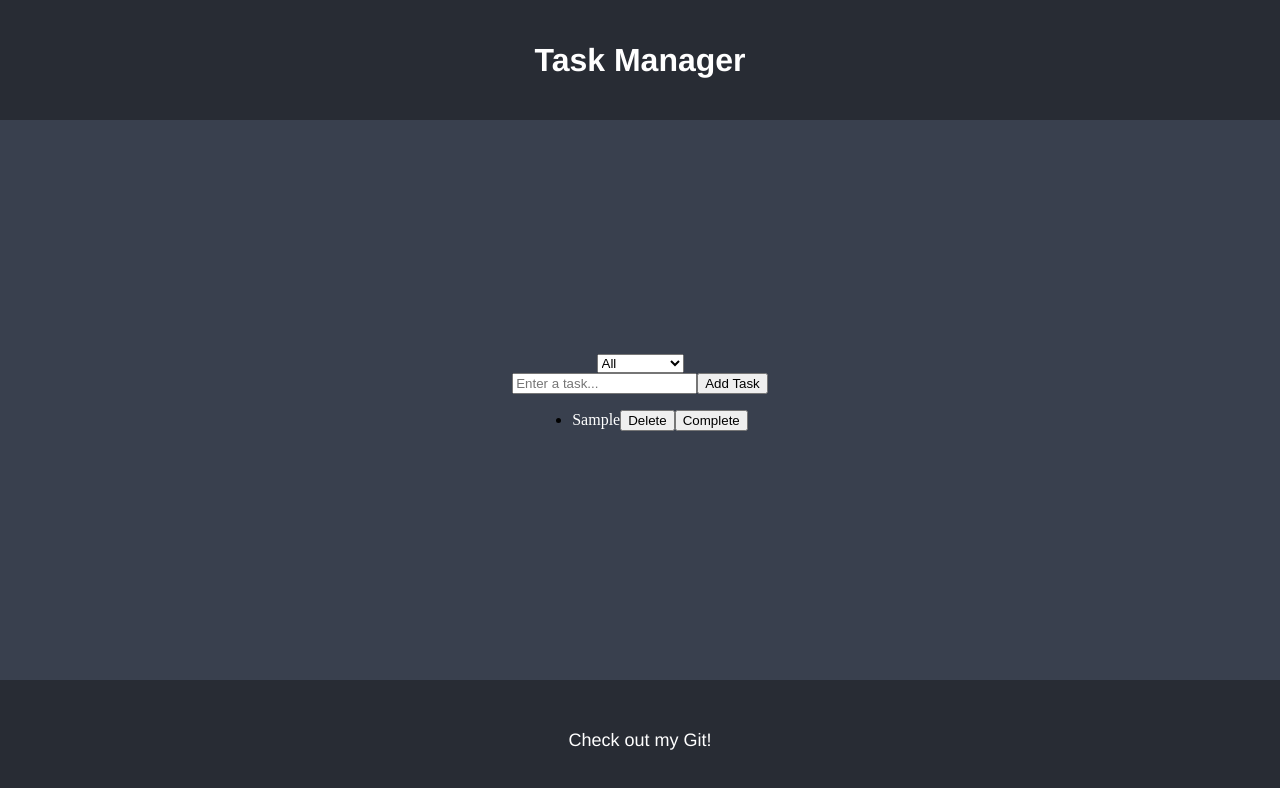
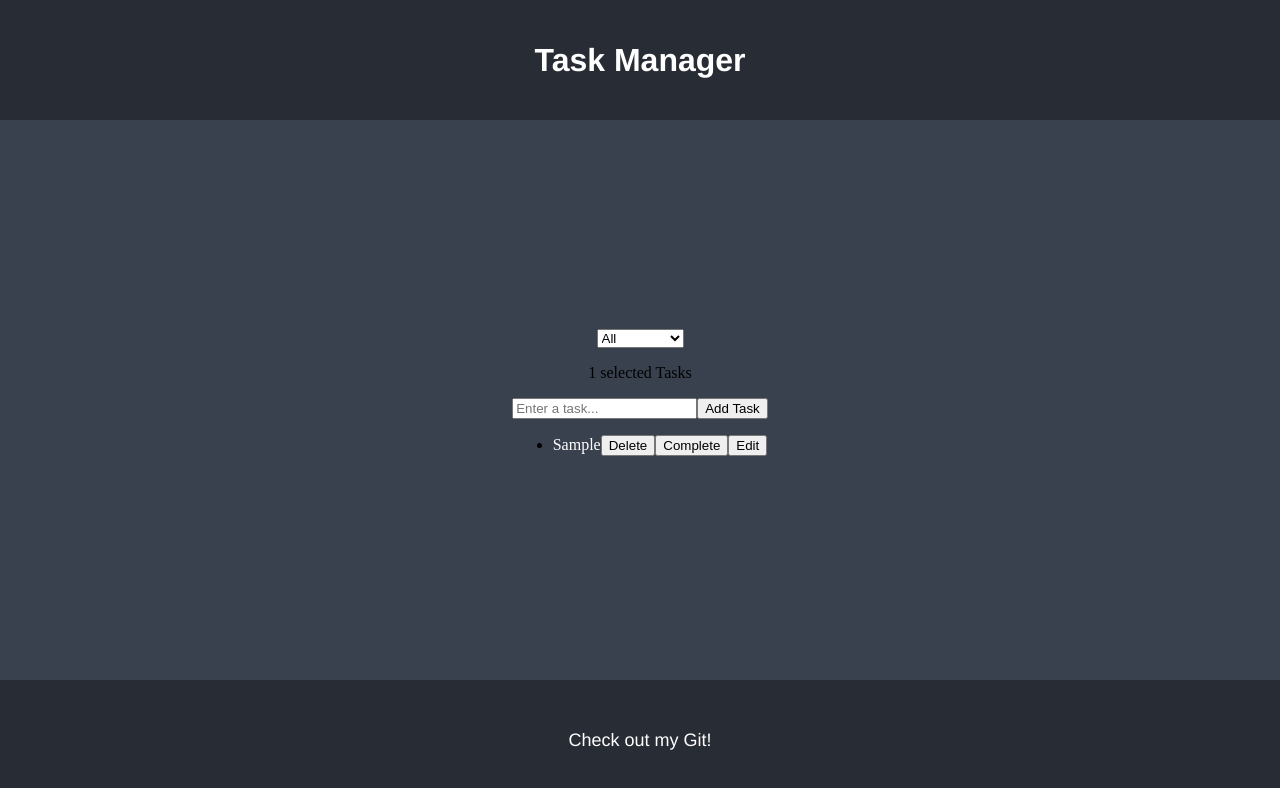
Before and after one commit to Geilerschmaus/Project_Portfolio, a React (Vite) app in the folder 2026-05-19_task_manager_react/task_manager/: page / in a window 1280 px wide. Both pictures are taken after typing "Sample" into the empty fields and a click on the button "Add Task". Shown: the top 788 px of the page. Built offline with nearby package versions, Linux system fonts and the light colour scheme.

Commit message:
wip filtered count completed

```diff
--- a/2026-05-19_task_manager_react/task_manager/src/App.tsx
+++ b/2026-05-19_task_manager_react/task_manager/src/App.tsx
@@ -5,6 +5,7 @@ import Mainsection from "./components/Mainsection.tsx";
 import Taskcreator from "./components/Taskcreator.tsx";
 import TaskList from "./components/TaskList.tsx";
 import SelectFilter from "./components/FilterSelecter.tsx";
+import FilteredTasksCount from "./components/TaskCounter.tsx"
 import "./App.css";
 
 interface Task {
@@ -46,14 +47,18 @@ function App() {
     return true;
   });
 
+  const editTaskName = (idToChange: number) => {
+
+  }
   return (
     <div className="App">
       <HeaderMainScreen />
       <Mainsection>
 
         <SelectFilter filterType={filterType} setFilterType={setFilterType} />
+        <FilteredTasksCount tasks={tasks} filterType={filterType} />
         <Taskcreator onAddTask={addTaskToList} />
-        <TaskList tasks={filteredTasks} onDeleteTask={deleteTask} onChangeCompletionStatus={onChangeCompletionStatus} />
+        <TaskList tasks={filteredTasks} onDeleteTask={deleteTask} onChangeCompletionStatus={onChangeCompletionStatus} onEditTaskName={editTaskName} />
       </Mainsection>
       <FooterMainScreen />
     </div>
--- a/2026-05-19_task_manager_react/task_manager/src/components/Task.tsx
+++ b/2026-05-19_task_manager_react/task_manager/src/components/Task.tsx
@@ -1,3 +1,4 @@
+import { useState } from "react";
 
 
 interface TaskProps {
@@ -7,10 +8,15 @@ interface TaskProps {
   index: number;
   onDelete: (id: number) => void;
   onChangeCompletionStatus: (id:number) => void;
+  onEditTaskName: (id: number, newTaskName: string) => void;
 
 }
 
-function TaskItem({ taskName,taskDone, onDelete, onChangeCompletionStatus, index }: TaskProps) {
+function TaskItem({ taskName, taskDone, index, onDelete, onEditTaskName, onChangeCompletionStatus}: TaskProps) {
+
+  const [editingMode, changeEditingMode] = useState<boolean>(false);
+
+  const [newTaskName, changeTaskName] = useState<string>("");
 
   const changeStyleIfCompleted = () => {
 
@@ -27,6 +33,7 @@ function TaskItem({ taskName,taskDone, onDelete, onChangeCompletionStatus, index
       <span style={changeStyleIfCompleted()}>{taskName}</span>
       <button type="button" onClick={() => onDelete(index)}>Delete</button>
       <button type="button" onClick = {() => onChangeCompletionStatus(index)}>Complete</button>
+      <button type="button" onClick={() => onEditTaskName(index)}>Edit</button>
 
     </li>
   );
--- /dev/null
+++ b/2026-05-19_task_manager_react/task_manager/src/components/TaskCounter.tsx
@@ -0,0 +1,25 @@
+interface taskCounterProps {
+    tasks: {taskName: string; taskDone: boolean}[];
+    filterType: "all"|"active"|"completed";
+}
+
+
+function FilteredTasksCount({tasks,filterType}: taskCounterProps){
+
+    const count = tasks.filter(task => {
+        if(filterType === "active") {
+          return !task.taskDone;
+        }
+        if(filterType === "completed") {
+          return task.taskDone;
+        }
+        return true;
+
+    }).length;
+
+    return(
+        <p>{count} selected Tasks</p>
+    );
+}
+
+export default FilteredTasksCount
--- a/2026-05-19_task_manager_react/task_manager/src/components/TaskList.tsx
+++ b/2026-05-19_task_manager_react/task_manager/src/components/TaskList.tsx
@@ -4,10 +4,11 @@ interface TaskListProps {
   tasks: { taskName: string; taskDone: boolean }[];
   onDeleteTask: (id: number) => void;
   onChangeCompletionStatus: (id:number) => void;
+  onEditTaskName: (id: number, newTaskName: string) => void;
 
 }
 
-function TaskList({ tasks, onDeleteTask, onChangeCompletionStatus,}: TaskListProps) {
+function TaskList({ tasks, onDeleteTask, onChangeCompletionStatus, onEditTaskName}: TaskListProps) {
   return (
     <ul className="task-list">
       {tasks.map((task, index) => (
@@ -17,6 +18,7 @@ function TaskList({ tasks, onDeleteTask, onChangeCompletionStatus,}: TaskListPro
           taskDone={task.taskDone}
           onDelete={onDeleteTask}
           onChangeCompletionStatus={onChangeCompletionStatus}
+          onEditTaskName={onEditTaskName}
 
         />
       ))}
```
